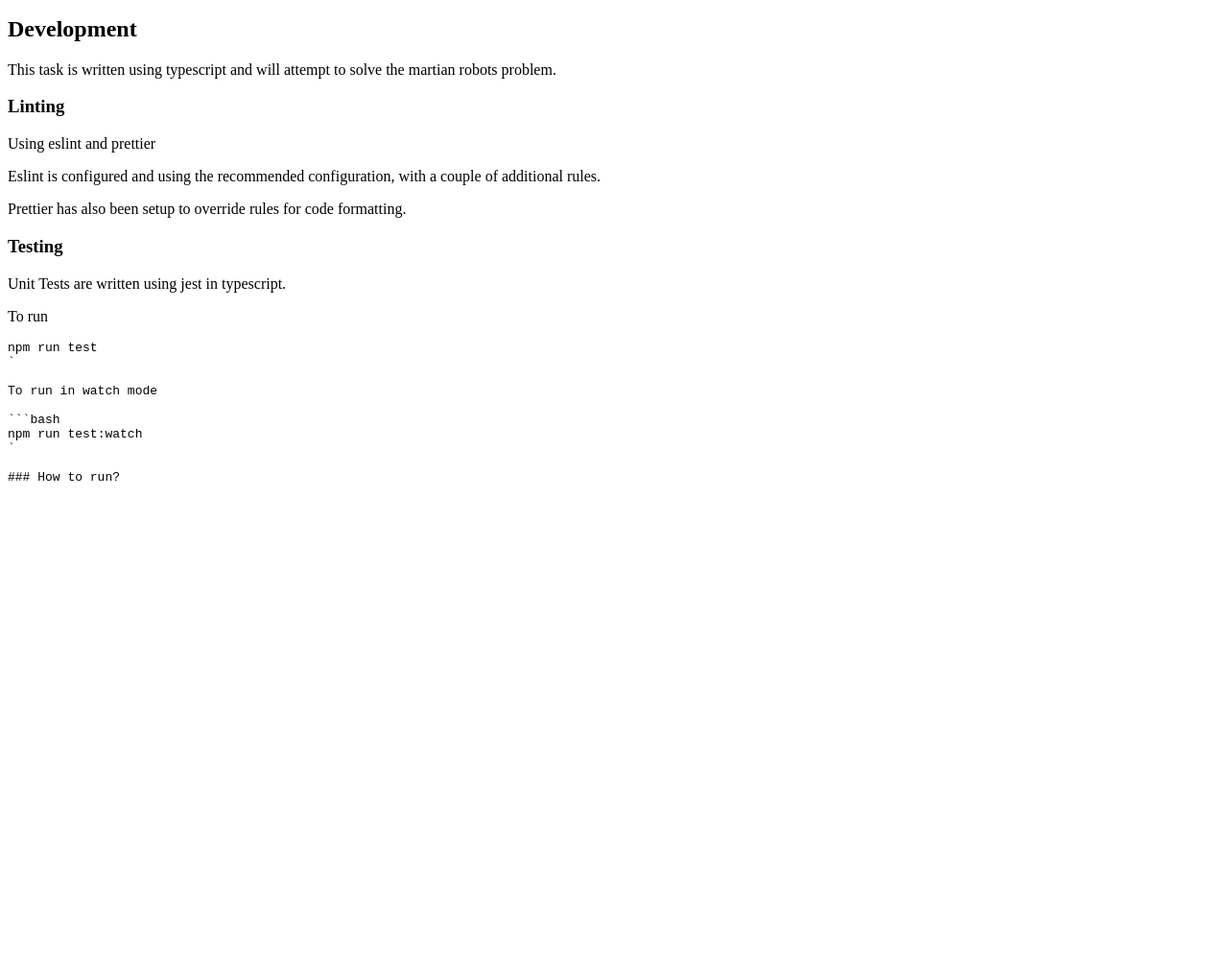
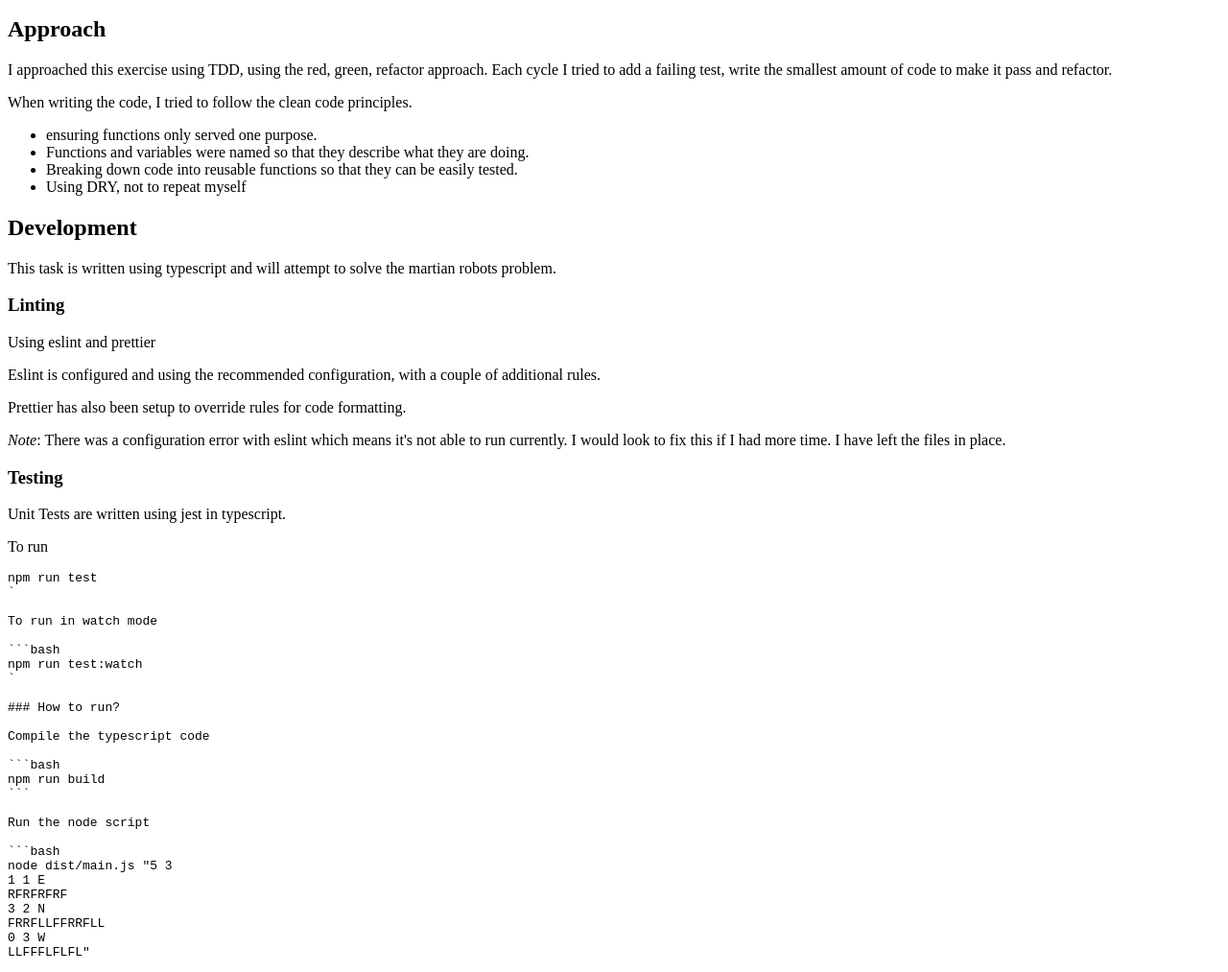
Before and after one commit to mineshp/martian-robots, a website: page README.html in a window 1280 px wide. Shown: the part 353-1366 px from the top of the page at 96% size. Before the commit the page ends 886 px from the top, so only its background shows below. Drawn offline with Linux system fonts and the light colour scheme.

Commit message:
Update README, add node script as option to run program

````diff
--- a/README.html
+++ b/README.html
@@ -88,12 +88,22 @@ Red Badger Consulting Limited
 Page 2 of 3
 3 3 N LOST
 2 3 S</p>
+<h2 id="approach">Approach</h2>
+<p>I approached this exercise using TDD, using the red, green, refactor approach. Each cycle I tried to add a failing test, write the smallest amount of code to make it pass and refactor.</p>
+<p>When writing the code, I tried to follow the clean code principles.</p>
+<ul>
+<li>ensuring functions only served one purpose.</li>
+<li>Functions and variables were named so that they describe what they are doing.</li>
+<li>Breaking down code into reusable functions so that they can be easily tested.</li>
+<li>Using DRY, not to repeat myself</li>
+</ul>
 <h2 id="development">Development</h2>
 <p>This task is written using typescript and will attempt to solve the martian robots problem.</p>
 <h3 id="linting">Linting</h3>
 <p>Using eslint and prettier</p>
 <p>Eslint is configured and using the recommended configuration, with a couple of additional rules.</p>
 <p>Prettier has also been setup to override rules for code formatting.</p>
+<p><em>Note</em>: There was a configuration error with eslint which means it's not able to run currently. I would look to fix this if I had more time. I have left the files in place.</p>
 <h3 id="testing">Testing</h3>
 <p>Unit Tests are written using jest in typescript.</p>
 <p>To run</p>
@@ -108,6 +118,22 @@ npm run <span class="hljs-built_in">test</span>:watch
 
 <span class="hljs-comment">### How to run?</span>
 
+Compile the typescript code
+
+```bash
+npm run build
+```
+
+Run the node script
+
+```bash
+node dist/main.js <span class="hljs-string">&quot;5 3
+1 1 E
+RFRFRFRF
+3 2 N
+FRRFLLFFRRFLL
+0 3 W
+LLFFFLFLFL&quot;</span>
 </code></pre>
 
 
--- a/package.json
+++ b/package.json
@@ -2,8 +2,9 @@
   "name": "martian-robots",
   "version": "1.0.0",
   "description": "",
-  "main": "src/index.ts",
+  "main": "dist/main.js",
   "scripts": {
+    "build": "tsc",
     "test": "jest --config jestconfig.json",
     "test:watch": "npm run test -- --watchAll"
   },
--- a/tsconfig.json
+++ b/tsconfig.json
@@ -7,7 +7,7 @@
     "forceConsistentCasingInFileNames": true,
     "strict": true,
     "skipLibCheck": true,
-    "outDir": "./lib",
+    "outDir": "./dist",
     "noImplicitAny": true
   },
   "include": ["src"],
````
Also changed, not shown: src/main.ts (added, +24 -0 lines), README.md, src/index.ts (deleted).
